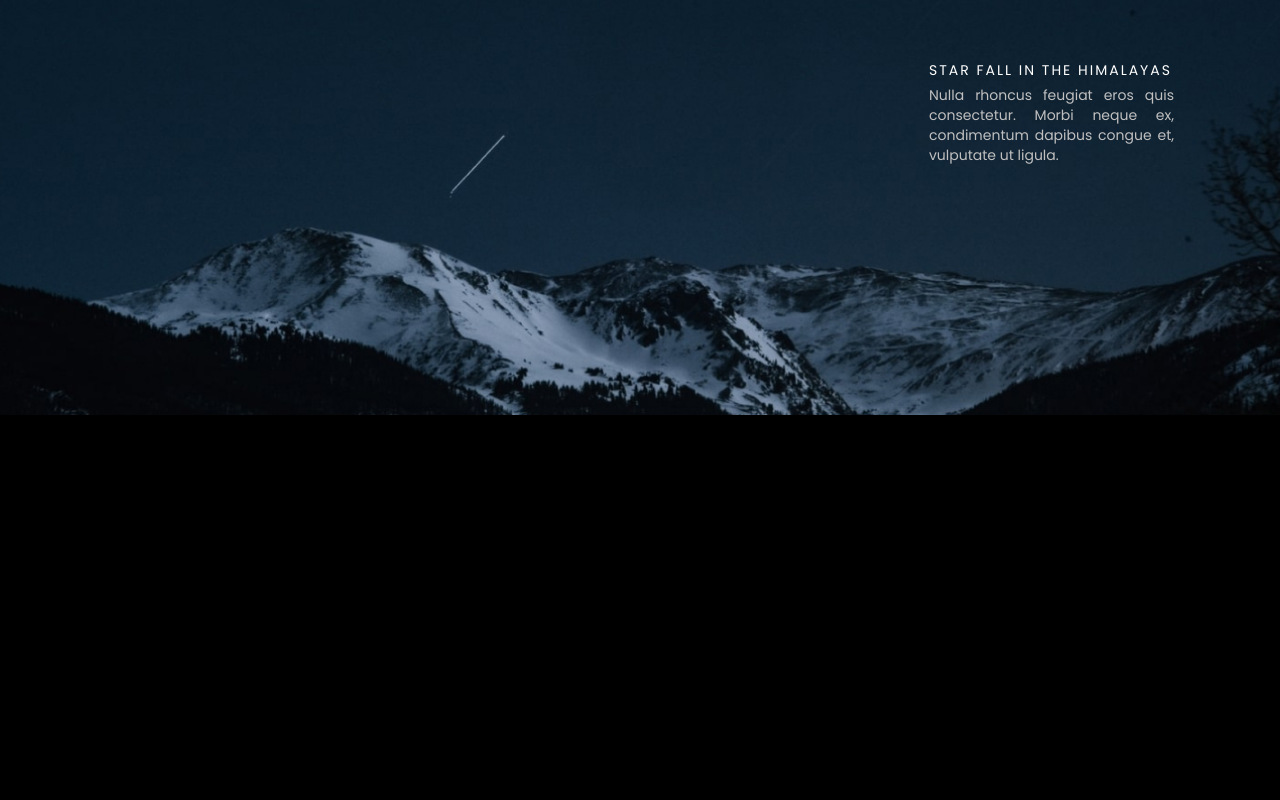
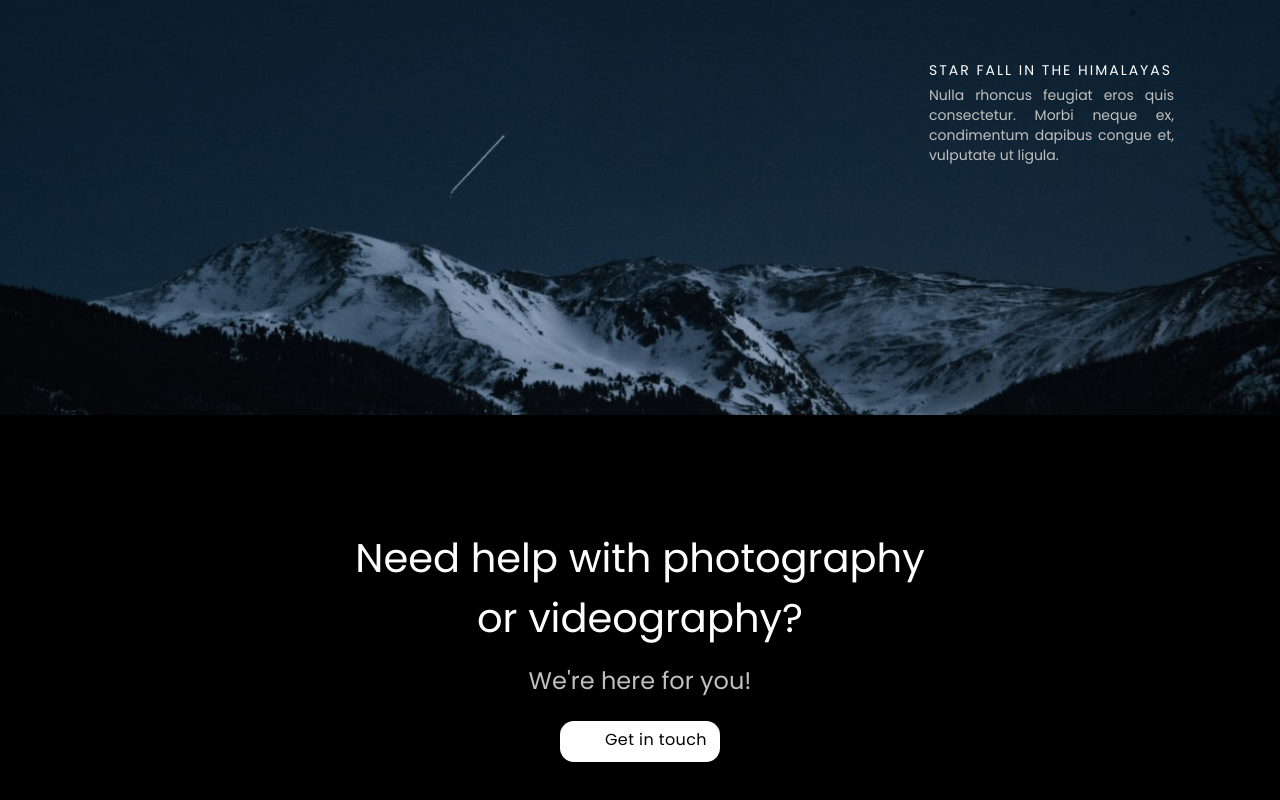
Before and after one commit to YuliiaHord/HW6-Aperture, a plain HTML site: page index.html in a window 1280 px wide. Shown: the part 4764-5564 px from the top of the page. Before the commit the page ends 5179 px from the top, so only its background shows below. Drawn offline with nearby package versions, Linux system fonts and the light colour scheme.

Commit message:
added contacts section

```diff
--- a/index.html
+++ b/index.html
@@ -239,7 +239,7 @@
 			</div>
 		</section>
 		<section class="after-cage-section" data-aos="zoom-in-up" data-aos-duration="1000">
-			<div class="after-cage-section__text" >
+			<div class="after-cage-section__text">
 				<h3>Monstera Leafs</h3>
 				<p>Vestibulum sit amet urna turpis. Mauris euismod elit et nisi ultrices, ut faucibus orci
 					tincidunt.</p>
@@ -275,7 +275,7 @@
 			<div class="clients__content">
 				<h2>Past clients</h2>
 				<h3>Trusted by your favourite companies</h3>
-				<div class="clients__images" >
+				<div class="clients__images">
 					<img src="./images/hillplayes.png" alt="hill-playes" width="128" height="30">
 					<img src="./images/riksgransen.png" alt="riksgransen" width="128" height="78">
 					<img src="./images/studiocai.png" alt="studiocai" width="128" height="20">
@@ -285,10 +285,25 @@
 			</div>
 		</section>
 		<section class="pre-contacts-section" data-aos="fade-left" data-aos-duration="2000">
-			<div class="pre-contacts-section__text" >
+			<div class="pre-contacts-section__text">
 				<h3>Star fall in the Himalayas</h3>
 				<p>Nulla rhoncus feugiat eros quis consectetur. Morbi neque ex, condimentum dapibus congue et, vulputate
 					ut ligula.</p>
+			</div>
+		</section>
+		<section class="contacts">
+			<div class="contacts__content">
+				<h2>Need help with photography or videography?</h2>
+				<p>We're here for you!</p>
+				<button>
+					<svg id="circle-s">
+						<use class="circle-ico" href="./sprite.svg/#circle-S" width="25px" height="25px"/>
+					</svg>
+					<svg id="circle-l">
+						<use class="circle-ico" href="./sprite.svg/#circle-L" width="32px" height="32px"/>
+					</svg>
+					Get in touch
+				</button>
 			</div>
 		</section>
 	</main>
--- a/styles/main.css
+++ b/styles/main.css
@@ -304,7 +304,7 @@ input[type="checkbox"]:checked ~ .hamburger-lines .line3 {
     font-size: 11px;
 }
 
-.card__content button, .blackbox__content button {
+.card__content button, .blackbox__content button, .contacts__content button {
     display: block;
     width: 117px;
     margin: 10px 0;
@@ -486,6 +486,31 @@ input[type="checkbox"]:checked ~ .hamburger-lines .line3 {
     padding-bottom: 100px;
 }
 
+/*contacts section*/
+.contacts__content {
+    max-width: 320px;
+    margin: 0 auto;
+}
+
+.contacts__content h2 {
+    padding-top: 50px;
+    color: var(--white);
+    font-size: 24px;
+    text-align: center;
+    line-height: 1.5;
+}
+
+.contacts__content p {
+    padding-top: 10px;
+    font-size: 18px;
+    text-align: center;
+    line-height: 1.5;
+}
+
+.contacts__content button {
+    margin: 5% auto 10%;
+}
+
 @media screen and (min-width: 576px) {
     .container {
         max-width: 576px;
@@ -515,6 +540,10 @@ input[type="checkbox"]:checked ~ .hamburger-lines .line3 {
 
     .clients__content {
         max-width: 576px;
+    }
+
+    .contacts__content {
+        max-width: 500px;
     }
 }
 
@@ -662,6 +691,10 @@ input[type="checkbox"]:checked ~ .hamburger-lines .line3 {
 
     .clients__content {
         max-width: 768px;
+    }
+
+    .clients__images {
+        gap: 50px 100px;
     }
 }
 
@@ -907,7 +940,7 @@ input[type="checkbox"]:checked ~ .hamburger-lines .line3 {
         padding-bottom: 30px;
     }
 
-    .blackbox__content button {
+    .blackbox__content button, .contacts__content button {
         padding: 9px 10px 13px 42px;
         min-width: 152px;
         font-size: 16px;
@@ -979,6 +1012,35 @@ input[type="checkbox"]:checked ~ .hamburger-lines .line3 {
         font-size: 14px;
     }
 
+    .contacts__content {
+        max-width: 571px;
+    }
+
+    .contacts__content h2 {
+        padding-top: 113px;
+        font-size: 40px;
+    }
+
+    .contacts__content p {
+        padding-top: 15px;
+        font-size: 24px;
+    }
+
+    .contacts__content button {
+        min-width: 160px;
+        margin-top: 22px;
+        margin-bottom: 108px;
+    }
+
+    .contacts__content button:hover {
+        -webkit-animation-timing-function: ease-in-out;
+        animation-timing-function: ease-in-out;
+        -webkit-animation-name: headShake;
+        animation-name: headShake;
+        animation-duration: 1s;
+        animation-fill-mode: both;
+    }
+
 }
 
 @keyframes scaling {
@@ -989,3 +1051,35 @@ input[type="checkbox"]:checked ~ .hamburger-lines .line3 {
         transform: scale(1.2);
     }
 }
+
+@keyframes headShake {
+    0% {
+        -webkit-transform: translateX(0);
+        transform: translateX(0);
+    }
+
+    6.5% {
+        -webkit-transform: translateX(-6px) rotateY(-9deg);
+        transform: translateX(-6px) rotateY(-9deg);
+    }
+
+    18.5% {
+        -webkit-transform: translateX(5px) rotateY(7deg);
+        transform: translateX(5px) rotateY(7deg);
+    }
+
+    31.5% {
+        -webkit-transform: translateX(-3px) rotateY(-5deg);
+        transform: translateX(-3px) rotateY(-5deg);
+    }
+
+    43.5% {
+        -webkit-transform: translateX(2px) rotateY(3deg);
+        transform: translateX(2px) rotateY(3deg);
+    }
+
+    50% {
+        -webkit-transform: translateX(0);
+        transform: translateX(0);
+    }
+}
```
